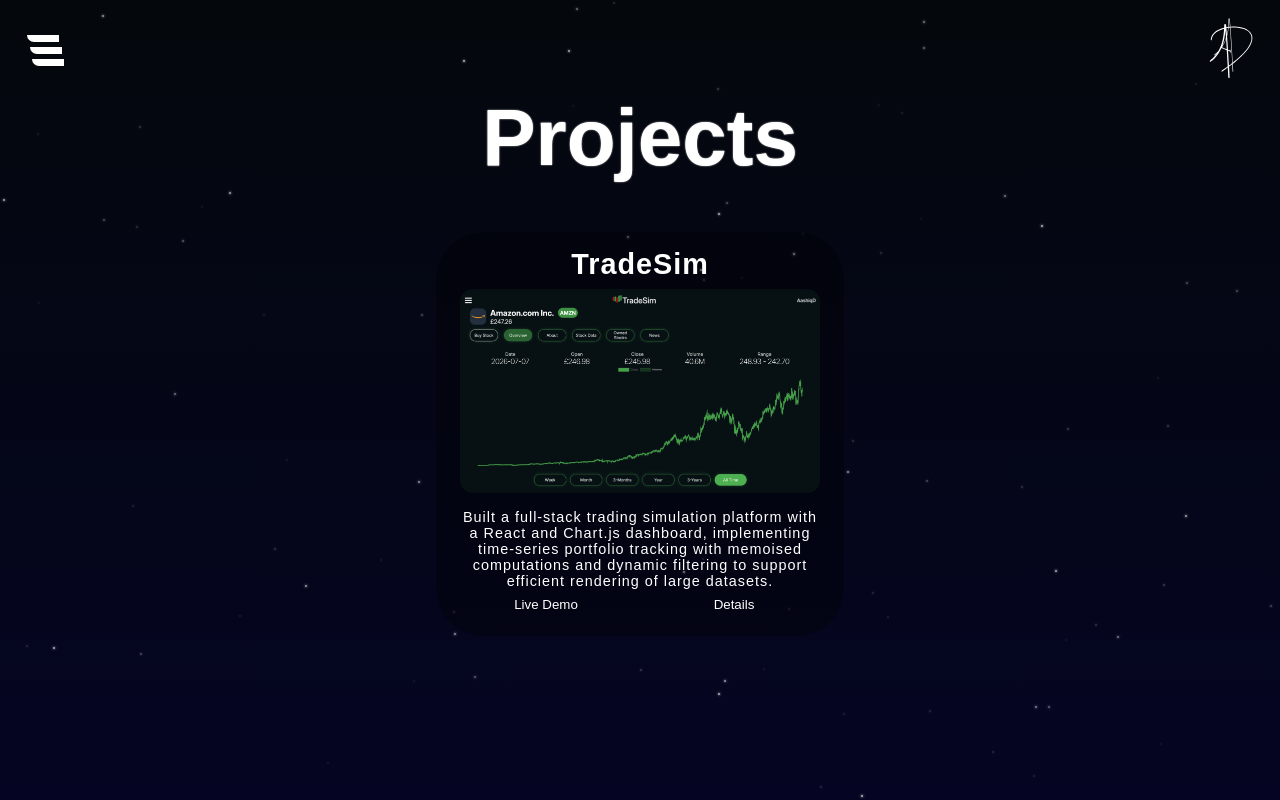
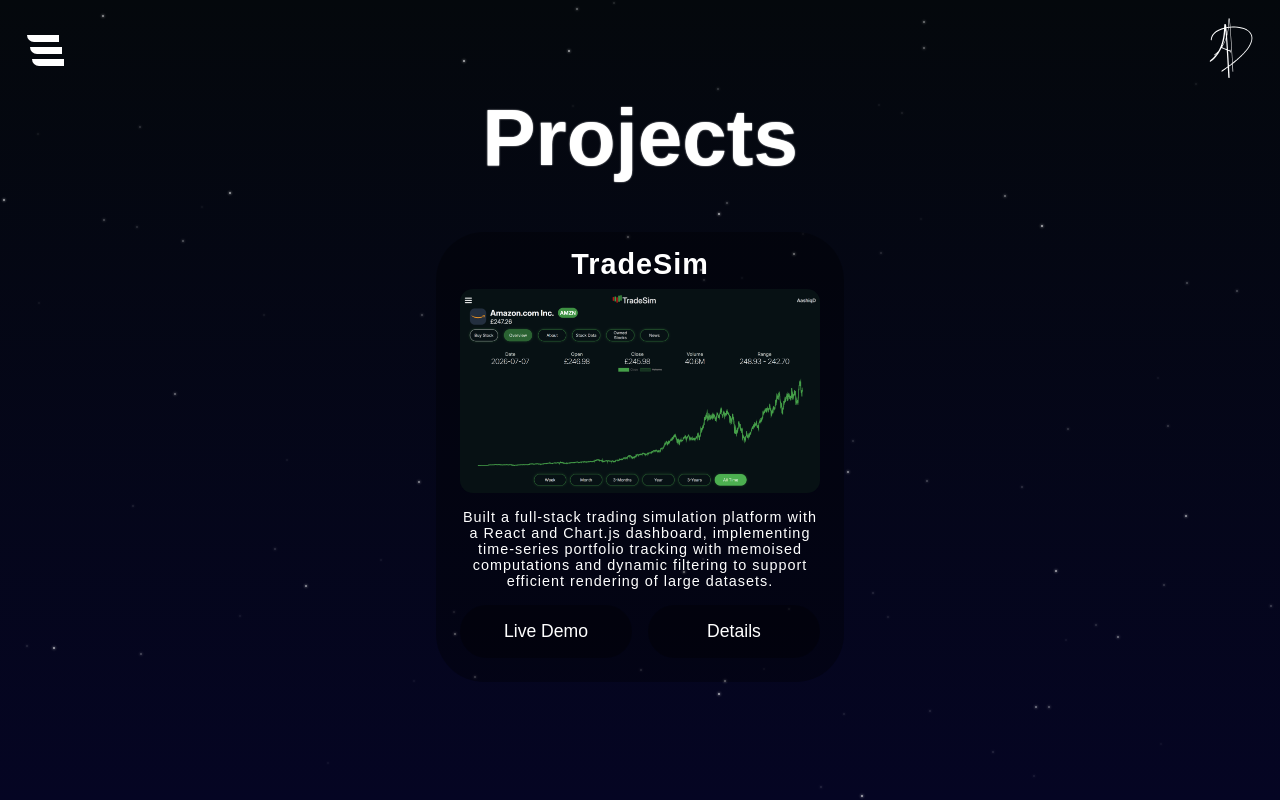
Before and after one commit to AashiqDina/portfolioSiteV2, a React (Vite) app: page /projects in a window 1280 px wide. Built offline with nearby package versions, Linux system fonts and the light colour scheme; a web font is replaced by a local one.

Commit message:
refactor DEV-002 changed card buttons styling

```diff
--- a/src/components/projects/ProjectCard.css
+++ b/src/components/projects/ProjectCard.css
@@ -23,7 +23,7 @@
     border-radius: 0.8rem;
 }
 
-.project-card-container p{
+.project-card-body p{
     transform: translateZ(15px);
     font-size: 0.9rem;
     text-align: center;
@@ -45,6 +45,55 @@
 .project-card-footer{
     width: 100%;
     display: flex;
+    justify-content: space-around;
     gap: 1rem;
     transform-style: preserve-3d;
+    margin-top: 0.5rem;
 }
+
+.project-card-footer-buttons{
+    position: relative;
+    background-color: #ffffff34;
+    border: none;
+    border-radius: 10rem;
+    padding: 1rem 0rem 1rem 0rem;
+    transform: translateZ(20px);
+    flex: 1;
+}
+
+
+.project-card-footer-buttons::before{
+    animation: animatedBorder 2s linear infinite;
+    background: linear-gradient(90deg,#fff 25%,#0000 50%,#fff 75%);
+    background-size: auto;
+    background-size: 200% 200%;
+    border: 2px solid #0000;
+    border-radius: 10rem;
+    box-sizing: border-box;
+    content: "";
+    height: 100%;
+    left: 0;
+    -webkit-mask: linear-gradient(0deg,#fff 100%,#0000 0) content-box,linear-gradient(0deg,#fff 100%,#0000 0) border-box;
+    mask: linear-gradient(0deg,#fff 100%,#0000 0) content-box,linear-gradient(0deg,#fff 100%,#0000 0) border-box;
+    mask-composite: add, add;
+    -webkit-mask-composite: xor;
+    mask-composite: exclude;
+    opacity: 0;
+    pointer-events: none;
+    position: absolute;
+    top: 0;
+    transition: opacity .3s ease-in-out;
+    width: 100%;
+    z-index: 0;
+}
+
+.project-card-footer-buttons:hover::before{
+    opacity: 1;
+}
+
+.project-card-footer-buttons-text{
+    font-size: 1.1rem;
+    margin: 0;
+    padding: 0;
+    white-space: nowrap;
+}
--- a/src/components/projects/ProjectCard.tsx
+++ b/src/components/projects/ProjectCard.tsx
@@ -42,15 +42,6 @@ export default function ProjectCard({ data }: Props) {
     projCard.style.transform = "scale(1) rotateX(0) rotateY(0)";
   }
 
-  //  ------------------------------------------------
-
-  const customLinkStyle = {
-    transform: `translateZ(20px)`,
-    flex: 1,
-  };
-
-  //  ------------------------------------------------
-
   return (
     <div
       onMouseMove={handleMouseMove}
@@ -70,9 +61,19 @@ export default function ProjectCard({ data }: Props) {
         </div>
         <div className="project-card-footer">
           {data.links.liveDemo && (
-            <AppLink style={customLinkStyle}>Live Demo</AppLink>
+            <AppButton
+              className="project-card-footer-buttons"
+              textClassName="project-card-footer-buttons-text"
+            >
+              Live Demo
+            </AppButton>
           )}
-          <AppLink style={customLinkStyle}>Details</AppLink>
+          <AppButton
+            className="project-card-footer-buttons"
+            textClassName="project-card-footer-buttons-text"
+          >
+            Details
+          </AppButton>
         </div>
       </div>
     </div>
--- a/src/components/ui/AppButton.tsx
+++ b/src/components/ui/AppButton.tsx
@@ -21,7 +21,6 @@ export default function AppButton({
   className,
   textClassName,
   style,
-  textStyle,
 }: Props) {
   const { theme } = useTheme();
 
@@ -32,12 +31,7 @@ export default function AppButton({
       style={{ ...theme.primaryButton, ...style }}
     >
       {leftIcon}
-      <p
-        className={textClassName || "defaultButtonText"}
-        style={{ ...theme.primaryText, ...textStyle }}
-      >
-        {children}
-      </p>
+      <p className={textClassName || "defaultButtonText"}>{children}</p>
       {rightIcon}
     </button>
   );
--- a/src/components/ui/AppLink.css
+++ b/src/components/ui/AppLink.css
@@ -1,5 +1,23 @@
-.AppLink{
+.AppLink {
+    position: relative;
     background: none;
     border: none;
     white-space: nowrap;
+    font-size: 1rem;
+    z-index: 0;
 }
+
+.AppLink::before {
+    z-index: -1;
+}
+
+.AppLink:hover {
+    background: var(--hover-background);
+    background-size: 200% 100%;
+    animation-name: Shimmer;
+    animation-iteration-count: infinite;
+    animation-duration: 4s;
+    background-clip: text;
+    -webkit-background-clip: text;
+    -webkit-text-fill-color: transparent;
+}
--- a/src/components/ui/AppLink.tsx
+++ b/src/components/ui/AppLink.tsx
@@ -11,7 +11,14 @@ export default function AppLink({ children, style }: Props) {
   const { theme } = useTheme();
 
   return (
-    <button className="AppLink" style={{ ...theme.text, ...style }}>
+    <button
+      className="AppLink"
+      style={{
+        "--hover-background": theme.textHoverAnimation.background,
+        ...theme.text,
+        ...style,
+      }}
+    >
       {children}
     </button>
   );
--- a/src/data/Projects.json
+++ b/src/data/Projects.json
@@ -22,8 +22,8 @@
             "liveDemo": "https://aashiqdina.github.io/trading-sim/#/"
         },
         "images": {
-            "logo": "/public/projects/tradingSim/Logo.svg",
-            "thumbnail": "/public/projects/tradingSim/Thumbnail.png"
+            "logo": "/projects/tradingSim/Logo.svg",
+            "thumbnail": "/projects/tradingSim/Thumbnail.png"
         },
         "descriptions": [
             "Built a full-stack trading simulation platform with a React and Chart.js dashboard, implementing time-series portfolio tracking with memoised computations and dynamic filtering to support efficient rendering of large datasets."
```
